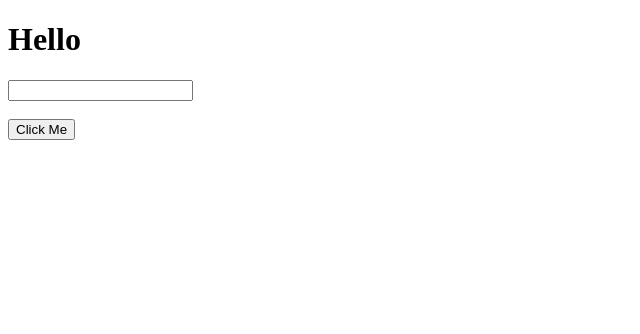
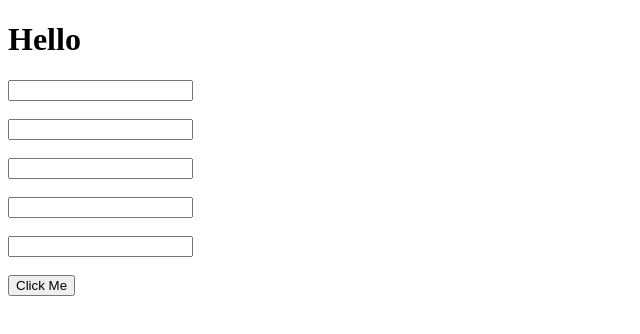
Before and after one commit to nileshborate/react-practise-2023, a React (Create React App) app: page / in a window 1280 px wide. Shown: the top 334 px of the page, without its empty margins (0-640 px from the left). Built offline with nearby package versions, Linux system fonts and the light colour scheme.

Commit message:
form changes

```diff
--- a/src/App.js
+++ b/src/App.js
@@ -1,20 +1,57 @@
 import React, { useState } from 'react'
 
 const App = () => {
+    let [fullName,setFullName] = useState({
+        fname : "",
+        lname : "",
+        email:"",
+        mobile:"",
+        pincode:""
+    })
     let [name,setName] = useState("")
+
     const InputEvent = (e) => {
-        console.log("Name :",e.target.name);
-        console.log("Value :",e.target.value);
-        setName(e.target.value)
+        const name = e.target.name
+        const value = e.target.value
+
+        setFullName((preValue) => {
+            return {
+                ...preValue,
+                [name] : value
+            }
+        });
     }
+
     const ButtonEvent = (e) => {
-        console.log("Button : ",e.target);
+        //console.log("Button : ",e.target);
+        if(fullName.fname == ""){
+            alert("Please enter First Name")
+        }else
+        if(fullName.lname == ""){
+            alert("Please enter Last Name")
+        }else
+        if(fullName.email == ""){
+            alert("Please enter Email Id")
+        }else
+        if(fullName.mobile == ""){
+            alert("Please enter Mobile")
+        }else
+        if(fullName.pincode == ""){
+            alert("Please enter Pincode")
+        }else
+        {
+            setName(fullName.fname+" "+fullName.lname+" "+fullName.email+" "+fullName.mobile+" "+fullName.pincode)
+        }
     }
   return (
     <>
         <div>
             <h1>Hello {name}</h1>
-            <input type="text" onChange={InputEvent} name="myname"/> <br /><br />
+            <input type="text" onChange={InputEvent} name="fname" value={fullName.fname}/> <br /><br />
+            <input type="text" onChange={InputEvent} name="lname" value={fullName.lname}/> <br /><br />
+            <input type="text" onChange={InputEvent} name="email" value={fullName.email}/> <br /><br />
+            <input type="text" onChange={InputEvent} name="mobile" value={fullName.mobile}/> <br /><br />
+            <input type="text" onChange={InputEvent} name="pincode" value={fullName.pincode}/> <br /><br />
             <button onClick={ButtonEvent}>Click Me</button>
         </div>
     </>
```
